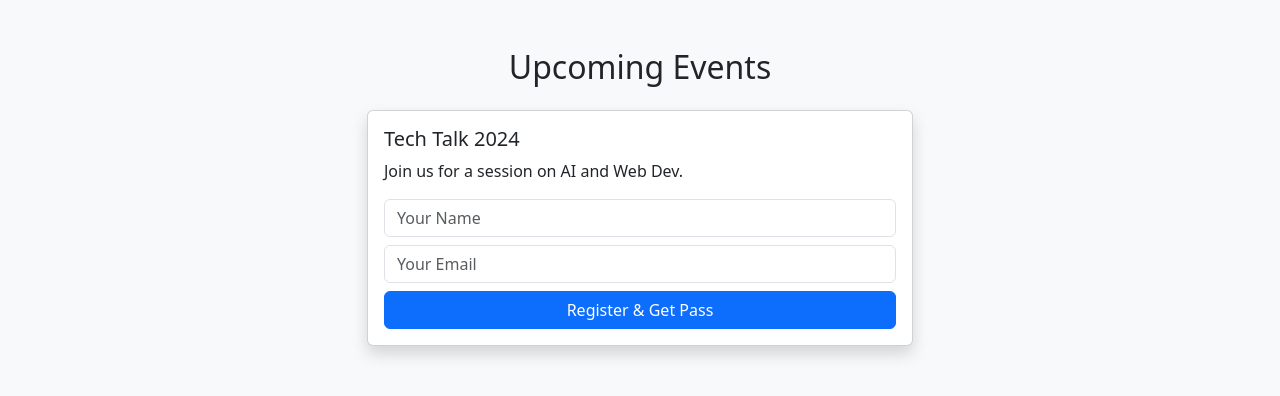
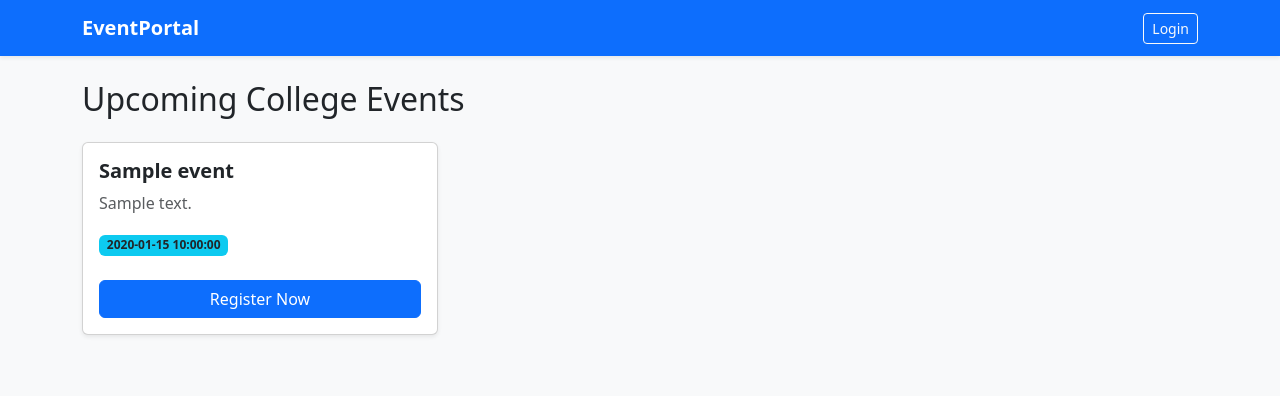
Before and after one commit to abhijha30/college-event-portal, a Flask app: template templates/index.html in a window 1280 px wide. Shown: the top 396 px of the page. Run offline with Flask 3, Linux system fonts and the light colour scheme; the template is opened without the code that fills it: most values are stand-ins (such as "Sample title", 1, 10 or a date in 2020).

Commit message:
Update index.html

```diff
--- a/templates/index.html
+++ b/templates/index.html
@@ -1,29 +1,18 @@
-<!DOCTYPE html>
-<html lang="en">
-<head>
-    <meta name="viewport" content="width=device-width, initial-scale=1.0">
-    <link href="https://cdn.jsdelivr.net/npm/bootstrap@5.3.0/dist/css/bootstrap.min.css" rel="stylesheet">
-    <title>College Events</title>
-</head>
-<body class="bg-light">
-    <div class="container mt-5">
-        <h2 class="text-center mb-4">Upcoming Events</h2>
-        <div class="row">
-            <div class="col-md-6 mx-auto">
-                <div class="card shadow">
-                    <div class="card-body">
-                        <h5 class="card-title">Tech Talk 2024</h5>
-                        <p>Join us for a session on AI and Web Dev.</p>
-                        <form action="/register" method="POST">
-                            <input type="hidden" name="event_name" value="TechTalk2024">
-                            <input type="text" name="name" class="form-control mb-2" placeholder="Your Name" required>
-                            <input type="email" name="email" class="form-control mb-2" placeholder="Your Email" required>
-                            <button type="submit" class="btn btn-primary w-100">Register & Get Pass</button>
-                        </form>
-                    </div>
-                </div>
+{% extends 'base.html' %}
+{% block content %}
+<h2 class="mb-4">Upcoming College Events</h2>
+<div class="row">
+    {% for event in events %}
+    <div class="col-md-4 mb-4">
+        <div class="card h-100 shadow-sm">
+            <div class="card-body">
+                <h5 class="card-title fw-bold">{{ event.title }}</h5>
+                <p class="card-text text-muted">{{ event.description }}</p>
+                <p class="badge bg-info text-dark">{{ event.date }}</p>
+                <a href="/register_event/{{ event.id }}" class="btn btn-primary w-100 mt-2">Register Now</a>
             </div>
         </div>
     </div>
-</body>
-</html>
+    {% endfor %}
+</div>
+{% endblock %}
```
